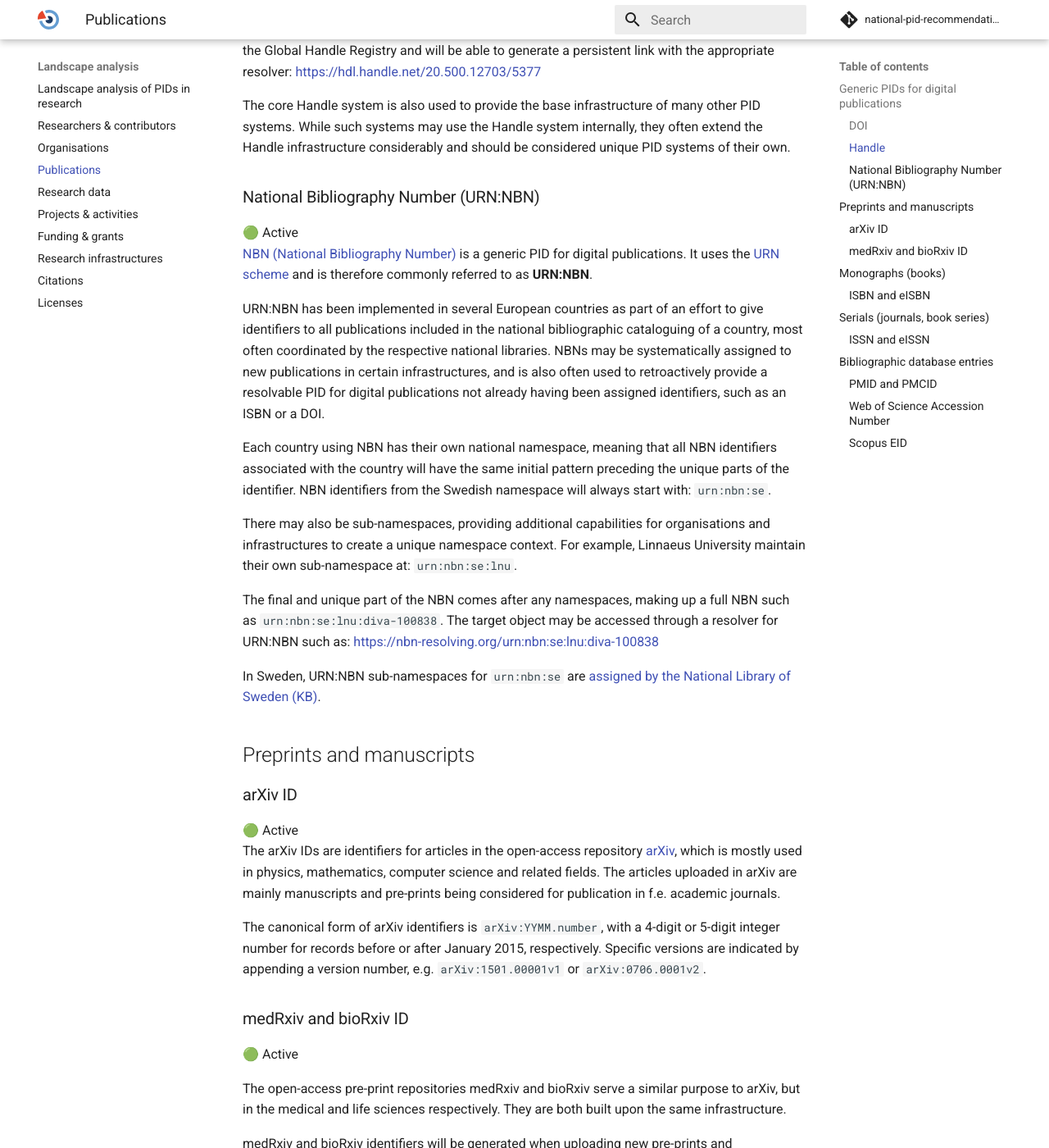
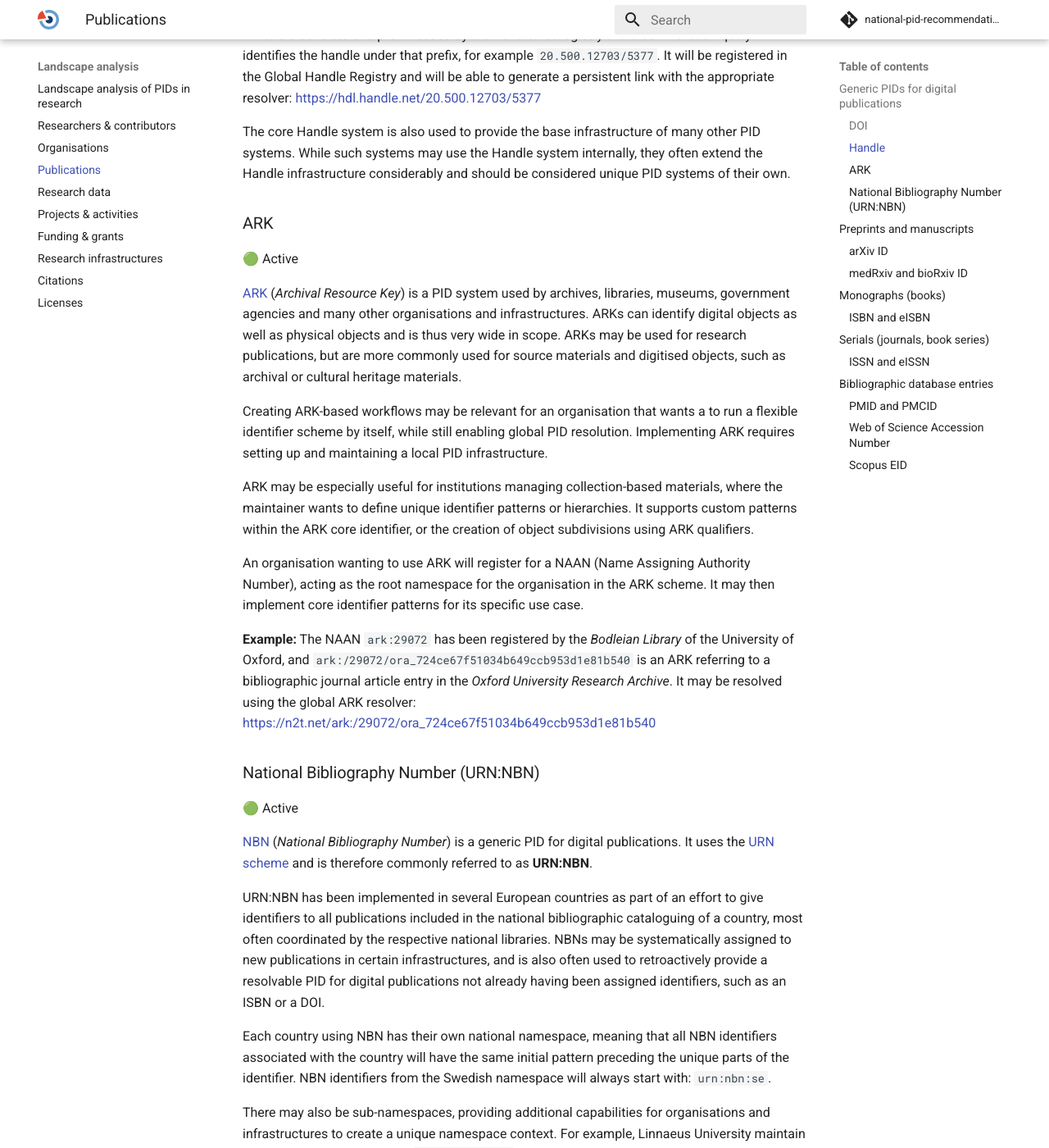
Before and after one commit to snd-sweden/national-pid-recommendations-for-research, an MkDocs documentation site: the page built from docs/landscape-analysis/publications.md, in a window 1280 px wide and 1400 px high, scrolled down 1300 px. Shown: the whole window at 82% size. Built offline with MkDocs 1.6.1 and Material for MkDocs 9.7.7, drawn with Linux system fonts in a browser that asks for light colours; comment, search, counter and statistics services are not loaded.

Commit message:
Data page and description of ARKs

```diff
--- a/docs/landscape-analysis/publications.md
+++ b/docs/landscape-analysis/publications.md
@@ -9,7 +9,9 @@ The PID landscape for traditional research publications may be considered quite
 ## Generic PIDs for digital publications
 
 ### DOI
+
 🟢 Active
+
 A [DOI (Digital Object Identifier)](../data-on-pids/doi.md) is a unique and persistent alphanumeric string that may be assigned to digital publications such as journal articles, books, research reports and many other scholarly works.
 
 DOIs take the form of a string of numbers, letters and symbols prefixed with `10.` followed by a registrant code and a suffix, such as `10.1234/abcde.5678`. The full DOI is often presented as a URL link including a DOI resolver, such as: <https://doi.org/10.1234/abcde.5678>, ensuring an unambiguous link to a publication.
@@ -21,16 +23,37 @@ It should be noted that the usage scope of DOIs is wider than just publications
 There are several [PID Providers](../pid-concepts/pid-ecosystem.md) for DOIs. For research publications such as journal articles and book chapters, the most common global PID Provider is CrossRef.
 
 ### Handle
+
 🟢 Active
+
 A [Handle](../data-on-pids/handle.md) is a basic persistent identifier providing redirection to an object. Handles are assigned to diverse publications such as journal articles, technical reports and books. They are widely adopted in many research sectors, such as in the cultural heritage sector and humanities.
 
 A Handle consists of a prefix issued by the Handle.net registry and a suffix that uniquely identifies the handle under that prefix, for example `20.500.12703/5377`. It will be registered in the Global Handle Registry and will be able to generate a persistent link with the appropriate resolver: <https://hdl.handle.net/20.500.12703/5377>
 
 The core Handle system is also used to provide the base infrastructure of many other PID systems. While such systems may use the Handle system internally, they often extend the Handle infrastructure considerably and should be considered unique PID systems of their own.
 
+### ARK
+
+🟢 Active
+
+[ARK](../data-on-pids/ark.md) (_Archival Resource Key_) is a PID system used by archives, libraries, museums, government agencies and many other organisations and infrastructures. ARKs can identify digital objects as well as physical objects and is thus very wide in scope. ARKs may be used for research publications, but are more commonly used for source materials and digitised objects, such as archival or cultural heritage materials.
+
+Creating ARK-based workflows may be relevant for an organisation that wants a to run a flexible identifier scheme by itself, while still enabling global PID resolution. Implementing ARK requires setting up and maintaining a local PID infrastructure.
+
+ARK may be especially useful for institutions managing collection-based materials, where the maintainer wants to define unique identifier patterns or hierarchies. It supports custom patterns within the ARK core identifier, or the creation of object subdivisions using ARK qualifiers.
+
+An organisation wanting to use ARK will register for a NAAN (Name Assigning Authority Number), acting as the root namespace for the organisation in the ARK scheme. It may then implement core identifier patterns for its specific use case.
+
+**Example:** The NAAN `ark:29072` has been registered by the _Bodleian Library_ of the University of Oxford, and `ark:/29072/ora_724ce67f51034b649ccb953d1e81b540` is an ARK referring to a bibliographic journal article entry in the _Oxford University Research Archive_. It may be resolved using the global ARK resolver: <https://n2t.net/ark:/29072/ora_724ce67f51034b649ccb953d1e81b540>
+
+
+
+
 ### National Bibliography Number (URN:NBN)
+
 🟢 Active
-[NBN (National Bibliography Number)](../data-on-pids/nbn.md) is a generic PID for digital publications.
+
+[NBN](../data-on-pids/nbn.md) (_National Bibliography Number_) is a generic PID for digital publications.
 It uses the [URN scheme](https://en.wikipedia.org/wiki/Uniform_Resource_Name) and is therefore commonly referred to as **URN:NBN**.
 
 URN:NBN has been implemented in several European countries as part of an effort to give identifiers to all publications included in the national bibliographic cataloguing of a country, most often coordinated by the respective national libraries. NBNs may be systematically assigned to new publications in certain infrastructures, and is also often used to retroactively provide a resolvable PID for digital publications not already having been assigned identifiers, such as an ISBN or a DOI.
--- a/mkdocs.yml
+++ b/mkdocs.yml
@@ -92,6 +92,7 @@ nav:
 #        - recommendations/index.md
     - Data on PIDs:
         - data-on-pids/index.md
+        - ARK: data-on-pids/ark.md
         - DOI: data-on-pids/doi.md
         - ePIC: data-on-pids/epic.md
         - FAIRsharing: data-on-pids/fairsharing.md
```
Also changed, not shown: docs/data-on-pids/ark.md (added, +42 -0 lines), docs/landscape-analysis/research-data.md (+2 -2 lines).
